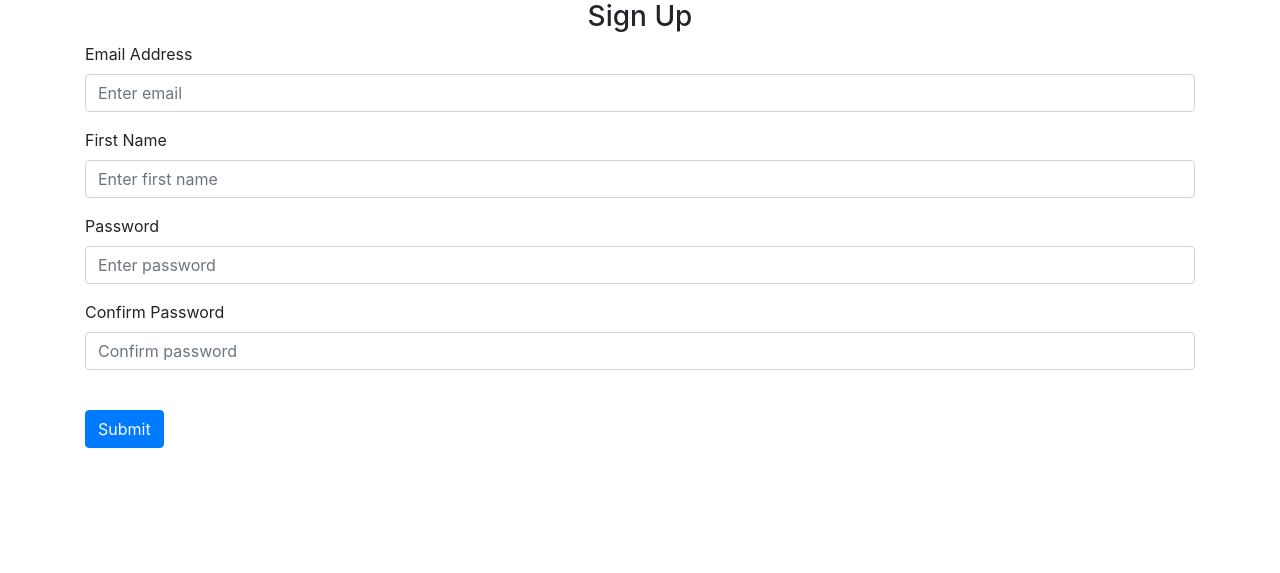
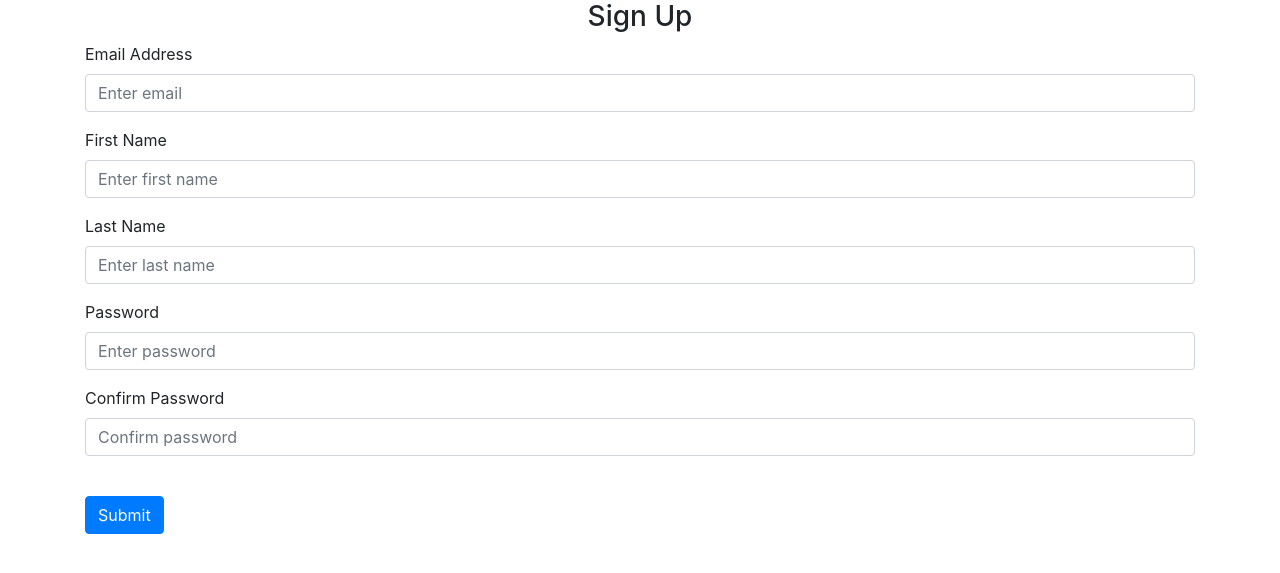
Before and after one commit to 19054Ira/Ira-DTG2024-F.B.P_Club-Website, a Flask app: page /sign-up in a window 1280 px wide. Shown: the part 56-629 px from the top of the page. Run offline with Flask 3, Linux system fonts and the light colour scheme; some libraries are stand-ins or nearby versions.

Commit message:
Sign up HTML (Added to)
Added extra input to differentiate users further.

```diff
--- a/website/templates/sign_up.html
+++ b/website/templates/sign_up.html
@@ -23,6 +23,15 @@
         />
     </div>
     <div class="form-group">
+        <label for="lastName">Last Name</label>
+        <input type="text"
+        class="form-control"
+        id="lastName"
+        name="lastName"
+        placeholder ="Enter last name"
+        />
+    </div>
+    <div class="form-group">
         <label for="password1">Password</label>
         <input type="password"
         class="form-control"
```
